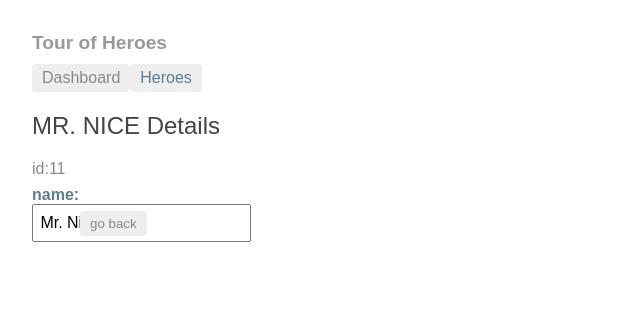
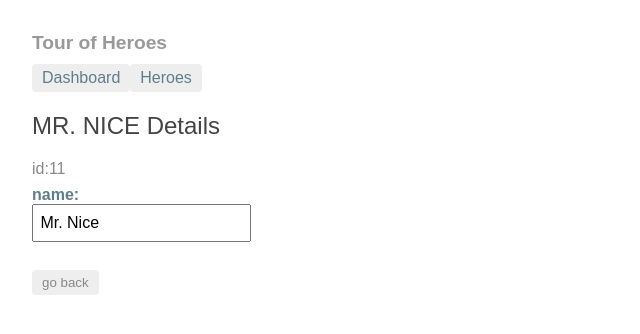
Before and after one commit to Novak12/angular-learning, an Angular app in the folder src/ng-app/: page /detail/11 in a window 1280 px wide. Shown: the top 334 px of the page, without its empty margins (0-640 px from the left). Built offline with nearby package versions, Linux system fonts and the light colour scheme.

Commit message:
fix issue of router

```diff
--- a/src/ng-app/src/app/app.component.html
+++ b/src/ng-app/src/app/app.component.html
@@ -1,7 +1,7 @@
 <!--The content below is only a placeholder and can be replaced.-->
 <h1>{{title}}</h1>
 <nav>
-  <a riuterLink="./dashboard">Dashboard</a>
+  <a routerLink="/dashboard">Dashboard</a>
   <a routerLink="/heroes">Heroes</a>
 </nav>
 <router-outlet></router-outlet>
--- a/src/ng-app/src/app/app.module.ts
+++ b/src/ng-app/src/app/app.module.ts
@@ -27,7 +27,7 @@ import { DashboardComponent } from './dashboard/dashboard.component';
     FormsModule,
     AppRoutingModule
   ],
-  providers: [UserService, HeroService],
+  providers: [UserService],
   bootstrap: [AppComponent]
 })
 export class AppModule { }
--- a/src/ng-app/src/app/hero-detail/hero-detail.component.html
+++ b/src/ng-app/src/app/hero-detail/hero-detail.component.html
@@ -5,6 +5,6 @@
   <label>name:
     <input [(ngModel)]="hero.name" placeholder="name"/>
   </label>
-  <button (click)="goBack()">go back</button>
 </div>
+<button (click)="goBack()">go back</button>
 </div>
--- a/src/ng-app/src/app/heroes/heroes.component.html
+++ b/src/ng-app/src/app/heroes/heroes.component.html
@@ -2,7 +2,7 @@
 <h2>My Heroes</h2>
 <ul class="=heroes">
   <li *ngFor="let hero of heroes">
-    <a routerLink="./detail/{{hero.id}}">
+    <a routerLink="/detail/{{hero.id}}">
       <span class="badge">{{hero.id}}</span>{{hero.name}}
     </a>
   </li>
@@ -17,5 +17,3 @@
   </label>
   </div>
 </div>  -->
-
-<app-hero-detail [hero]="selectedHero"></app-hero-detail>
```
Also changed, not shown: src/ng-app/src/app/app-routing.module.ts (+4 -4 lines).
